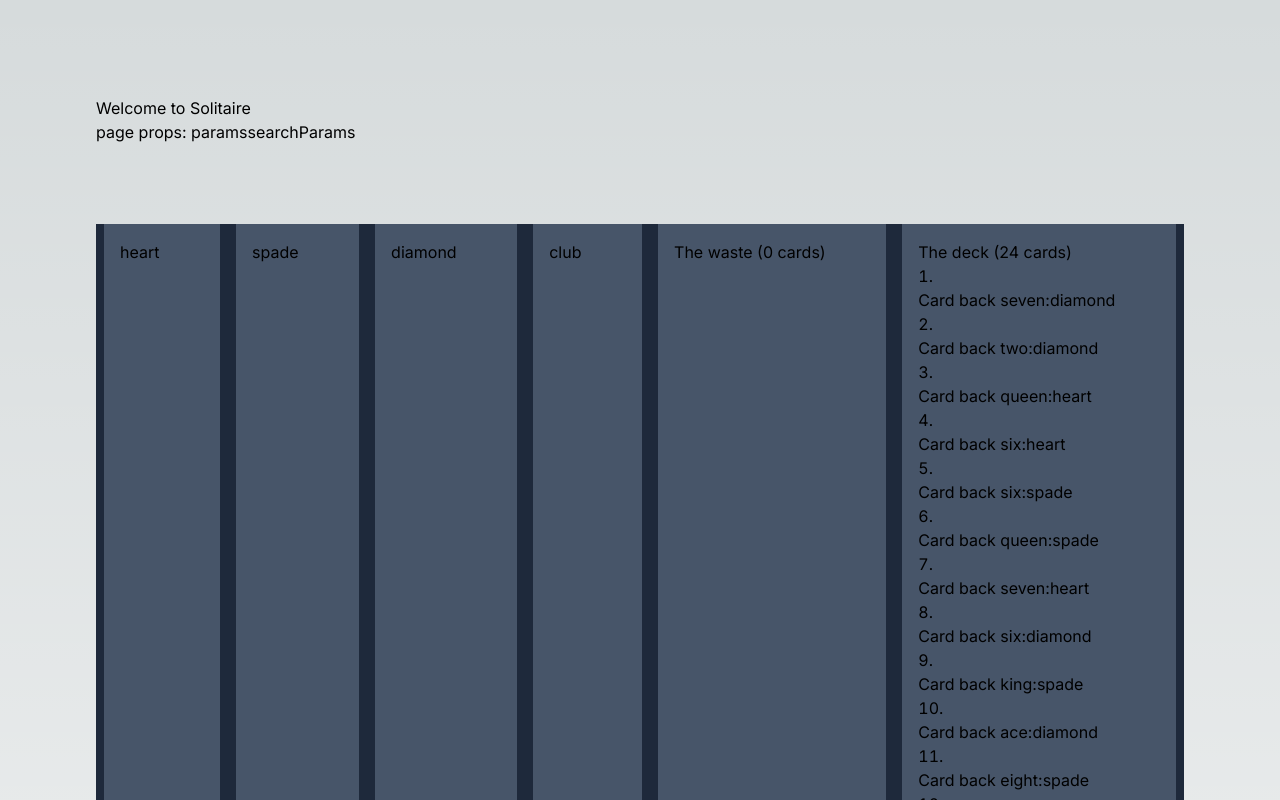
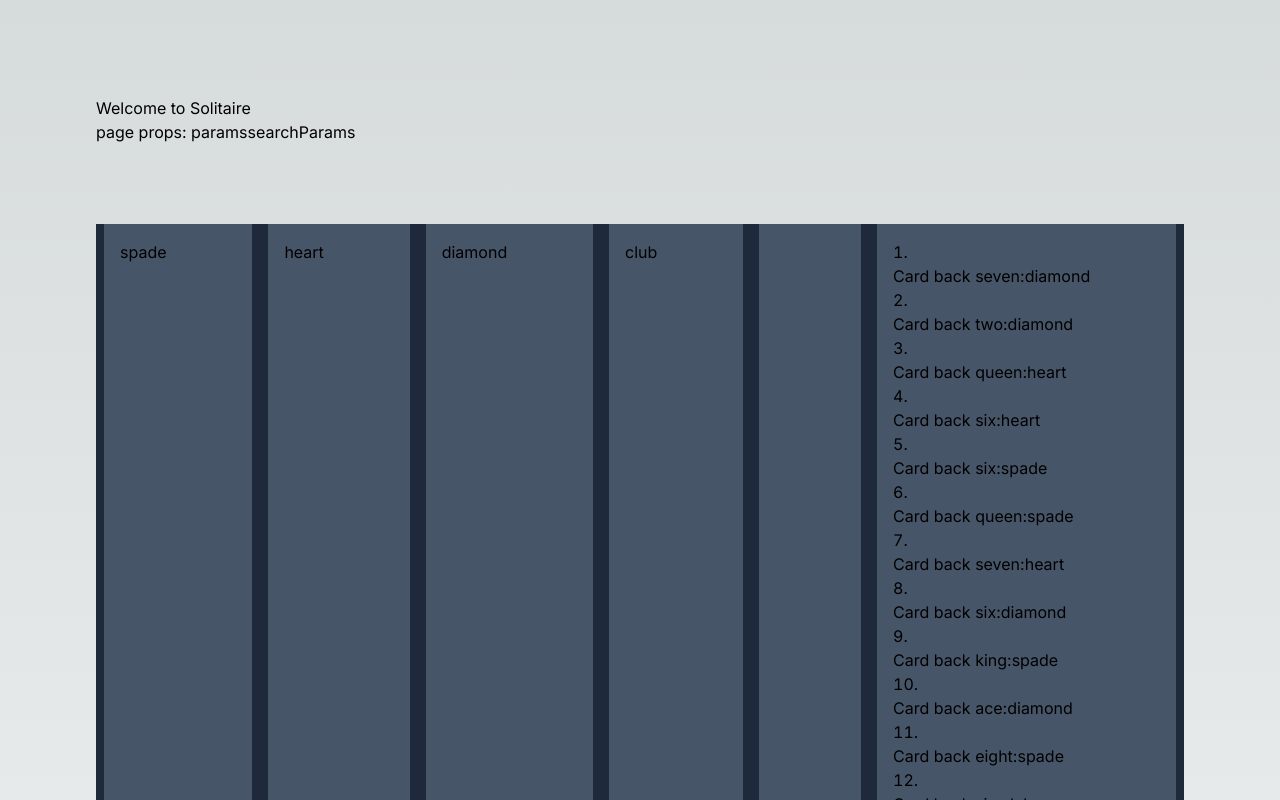
Before and after one commit to visegripped/next-learning, a Next.js app in the folder my-app/: page / in a window 1280 px wide. Shown: the top 800 px of the page. Built offline with nearby package versions, Linux system fonts and the light colour scheme.

Commit message:
Aces can now be added to the building piles

```diff
--- a/my-app/app/components/solitaire/Solitaire.js
+++ b/my-app/app/components/solitaire/Solitaire.js
@@ -1,10 +1,10 @@
-'use client';
-import { useReducer, useState } from 'react';
-import { numTableaus, suits, cards } from '../../constants.mjs';
+"use client";
+import { useReducer, useState } from "react";
+import { numTableaus, suits, cards } from "../../constants.mjs";
 import { shuffleArray, buildDeck, deal } from "../../cardUtilities.mjs";
-import Tableau from '../tableau/Tableau';
-import Card from '../card/Card';
-import Pile from '../pile/Pile';
+import Tableau from "../tableau/Tableau";
+import Card from "../card/Card";
+import Pile from "../pile/Pile";
 
 //solitaire anatomy: https://www.britannica.com/topic/solitaire-card-game
 //reducer tutorial: https://blog.logrocket.com/react-usereducer-hook-ultimate-guide/
@@ -15,62 +15,132 @@ export default function Solitaire(props) {
   const fullDeck = buildDeck(suits, cards);
   const shuffledDeck = shuffleArray(fullDeck);
   let tableaus = deal(shuffledDeck);
-  const [pileHeart, updatePileHeart] = useState([]);
+  const [heartPile, heartPileUpdate] = useState([]);
+  const [spadePile, spadePileUpdate] = useState([]);
+  const [diamondPile, diamondPileUpdate] = useState([]);
+  const [clubPile, clubPileUpdate] = useState([]);
+
+  const buildingPiles = {
+    heart: {
+      pile: heartPile,
+      update: heartPileUpdate,
+    },
+    spade: {
+      pile: spadePile,
+      update: spadePileUpdate,
+    },
+    diamond: {
+      pile: diamondPile,
+      update: diamondPileUpdate,
+    },
+    club: {
+      pile: clubPile,
+      update: clubPileUpdate,
+    },
+  };
 
   const wasteReducer = (state, action) => {
     switch (action.type) {
-      case 'addCard': {
-        if(state.includes(action.card)) {
+      case "addCard": {
+        if (state.includes(action.card)) {
           return state;
         }
         return [...state, action.card];
       }
-      case 'moveWasteToDeck': {
+      case "removeTopCard": {
+        if (state.includes(action.card)) {
+          return state.pop();
+        }
+        return state;
+      }
+      case "moveWasteToDeck": {
         // this needs to move all cards back to the deck and preserve the order.
-        return []
+        return [];
       }
       default:
         throw new Error();
     }
   };
-  const [ waste, updateWaste ] = useReducer(wasteReducer, []);
+  const [waste, updateWaste] = useReducer(wasteReducer, []);
 
   const deckReducer = (state = shuffledDeck, action) => {
     switch (action.type) {
-      case 'addCardToWaste': {
+      case "addCardToWaste": {
         // this needs to pop a card off of the deck reducer and add it to the waste
         const newState = [...state];
         const flippedCard = newState.pop();
-        updateWaste({type: 'addCard', card: flippedCard});
+        updateWaste({ type: "addCard", card: flippedCard });
         return newState;
       }
-      case 'resetDeck': {
+      case "resetDeck": {
         // this needs to move all cards back to the shuffled deck
-        return []
+        return [];
       }
       default:
         throw new Error();
     }
   };
-  const [ deck, updateDeck ] = useReducer(deckReducer, shuffledDeck);
+  const [deck, updateDeck] = useReducer(deckReducer, shuffledDeck);
 
   const deckClickHandler = () => {
-    updateDeck({type: 'addCardToWaste'});
-  }
+    updateDeck({ type: "addCardToWaste" });
+  };
+  const wasteDoubleClickHandler = () => {
+    const topCard = waste[waste.length - 1];
+    console.log(`Top card in waste: ${topCard}`);
+    tryAddingCardToBuildingPile(topCard);
+  };
+
+  const tryAddingCardToBuildingPile = (card) => {
+    const [value, suit] = card.split(":");
+    console.log(`Try adding the ${value} of ${suit}s to their respective pile`);
+    if (buildingPiles[suit] && buildingPiles[suit].pile.length === 0 && value === 'ace') {
+      buildingPiles[suit].update([
+        ...buildingPiles[suit].pile,
+        card
+      ]);
+      updateWaste({
+        card,
+        type: 'removeTopCard'
+      });
+
+    } else if (buildingPiles[suit] && buildingPiles[suit].pile.length >= 1) {
+      // make sure cards are sequential
+    } else {
+      // throw an error
+      console.log(`BuildingPiles[suit] is defined: ${!!buildingPiles[suit]}`)
+      console.log(`buildingPiles[suit].pile.length: ${buildingPiles[suit].pile.length}`)
+      console.log(`card value: ${value}`)
+    }
+  };
 
   return (
     <>
       <section className="mt-20 bg-slate-800 size-full flex">
-        <div className="bg-slate-600 grow mx-2 p-4 justify-center">heart</div>
-        <div className="bg-slate-600 grow mx-2 p-4 justify-center">spade</div>
-        <div className="bg-slate-600 grow mx-2 p-4 justify-center">diamond</div>
-        <div className="bg-slate-600 grow mx-2 p-4 justify-center">club</div>
+        {/* Building piles */}
+        {(() => {
+          const elements = [];
+          for (let i = 0; i < suits.length; i++) {
+            const suit = suits[i];
+            elements.push(
+              <div
+                className="bg-slate-600 grow mx-2 p-4 justify-center"
+                key={`suits-${i}`}
+              >
+                <h2>{suit}</h2>
+                <Pile cards={buildingPiles[suit].pile} />
+              </div>
+            );
+          }
+
+          return elements;
+        })()}
+        {/* The waste */}
         <div className="bg-slate-600 grow mx-2 p-4 justify-center">
-        The waste ({waste.length} cards)
-        <Pile areFacedUp='true' cards={waste} />
+          <Pile areFacedUp="true" cards={waste} doubleClickHandler={wasteDoubleClickHandler} />
         </div>
+        {/* The deck */}
         <div className="bg-slate-600 grow mx-2 p-4 justify-center">
-          The deck ({deck.length} cards)
           <Pile cards={deck} clickHandler={deckClickHandler} />
         </div>
       </section>
```
